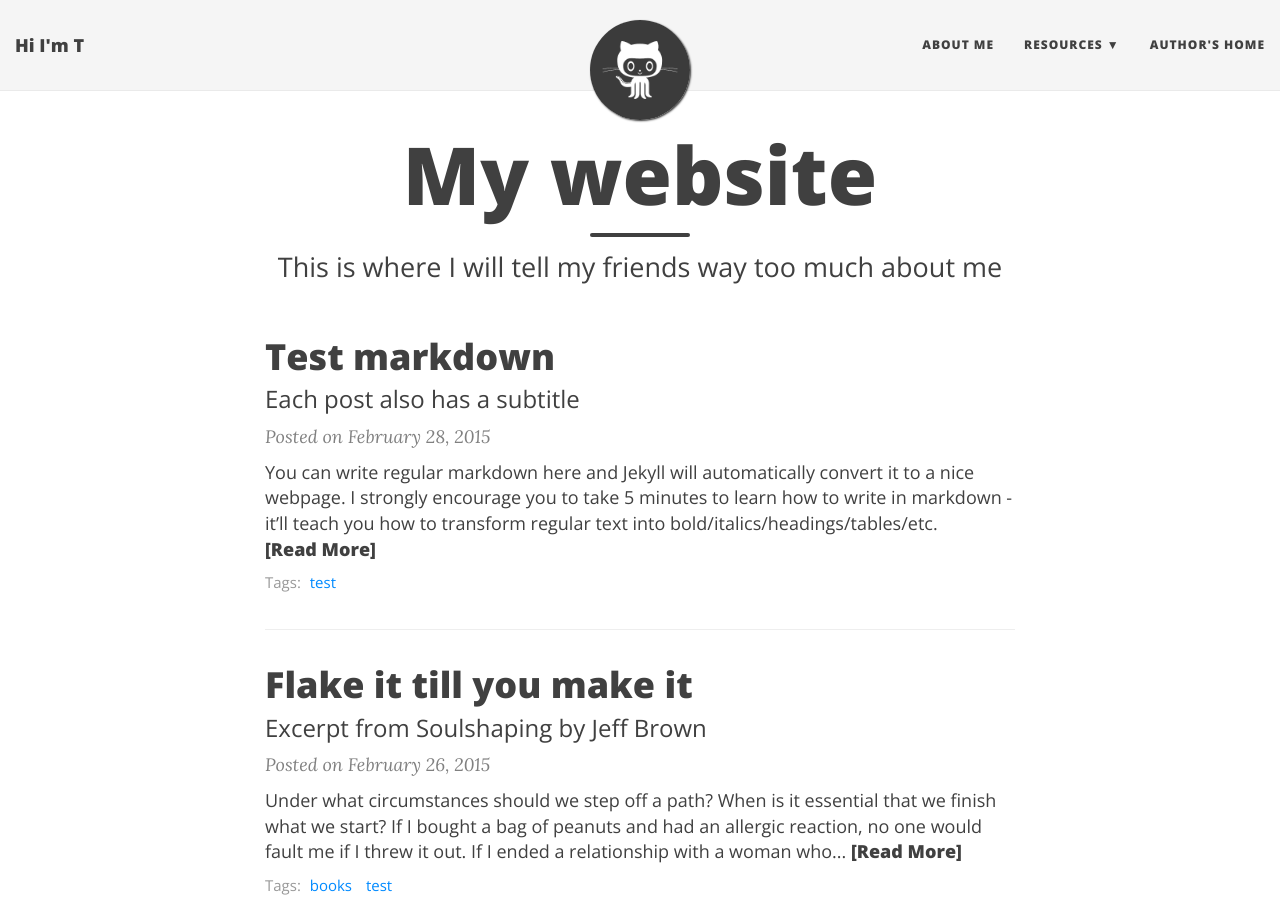
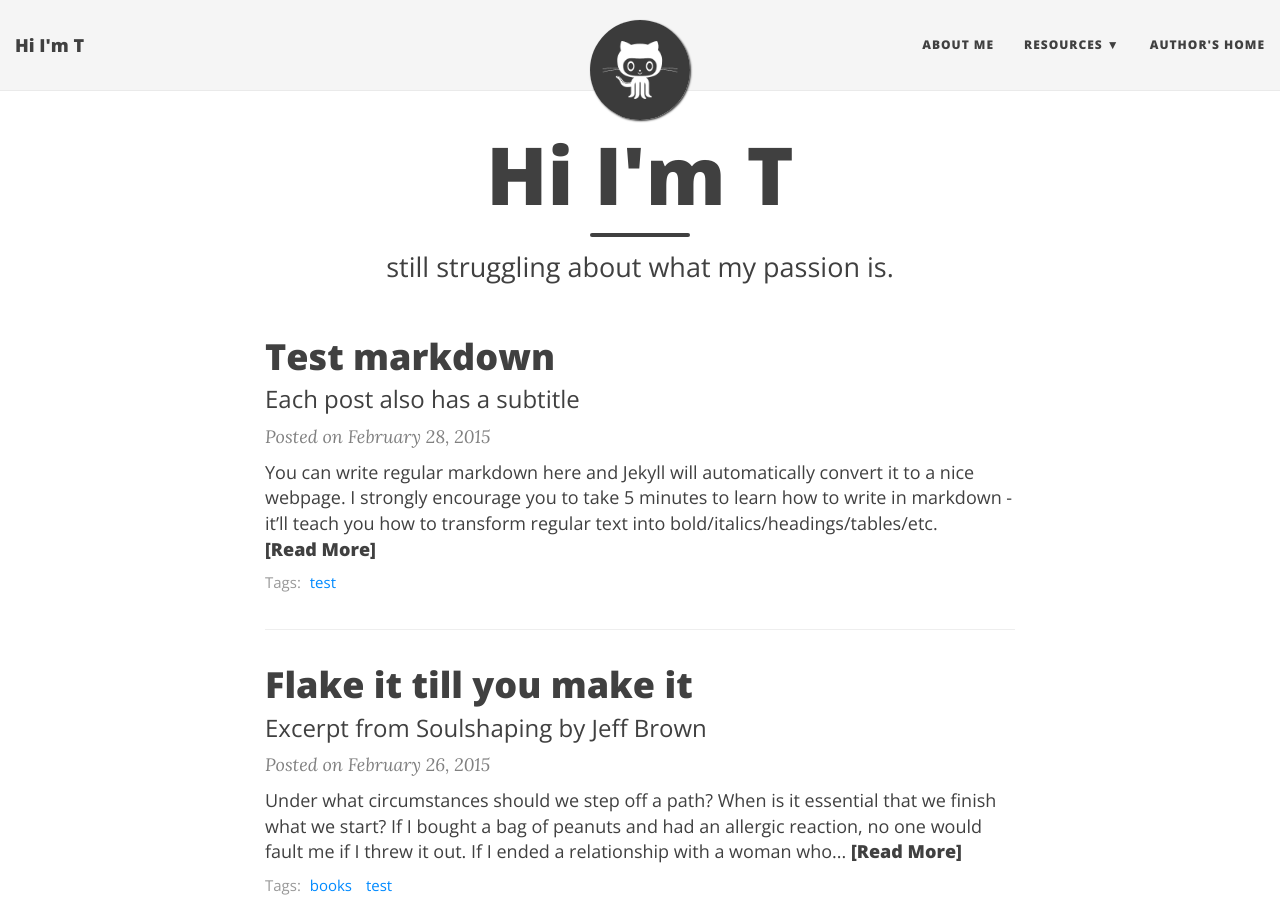
Before and after one commit to minhthong494/minhthong494.github.io, a Jekyll site: the page built from index.html, in a window 1280 px wide and 900 px high. Built offline with Jekyll 4.4.1, drawn with Linux system fonts in a browser that asks for light colours; nearby versions of some CDN libraries; the list of posts is cut into pages by our own code.

Commit message:
Update index.html

```diff
--- a/index.html
+++ b/index.html
@@ -1,7 +1,7 @@
 ---
 layout: page
-title: My website
-subtitle: This is where I will tell my friends way too much about me
+title: Hi I'm T
+subtitle: still struggling about what my passion is.
 use-site-title: true
 ---
 
```
